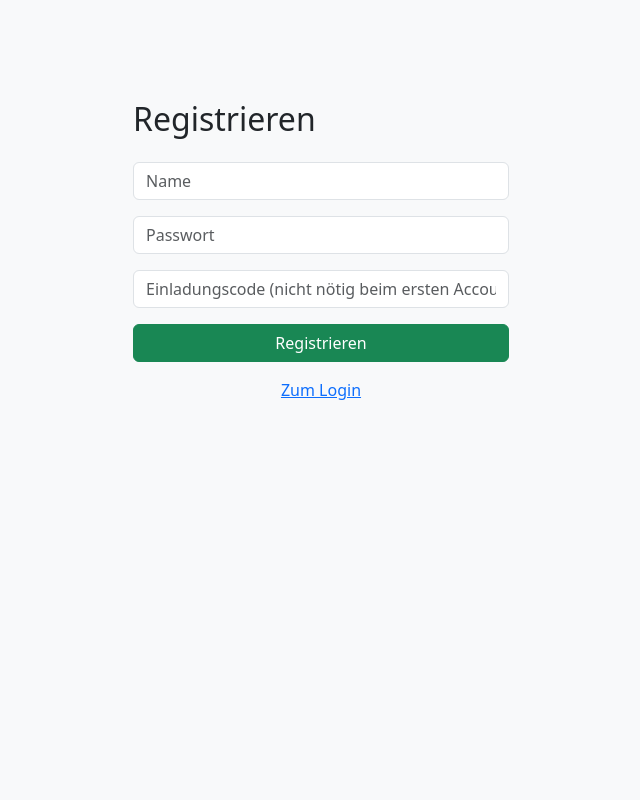
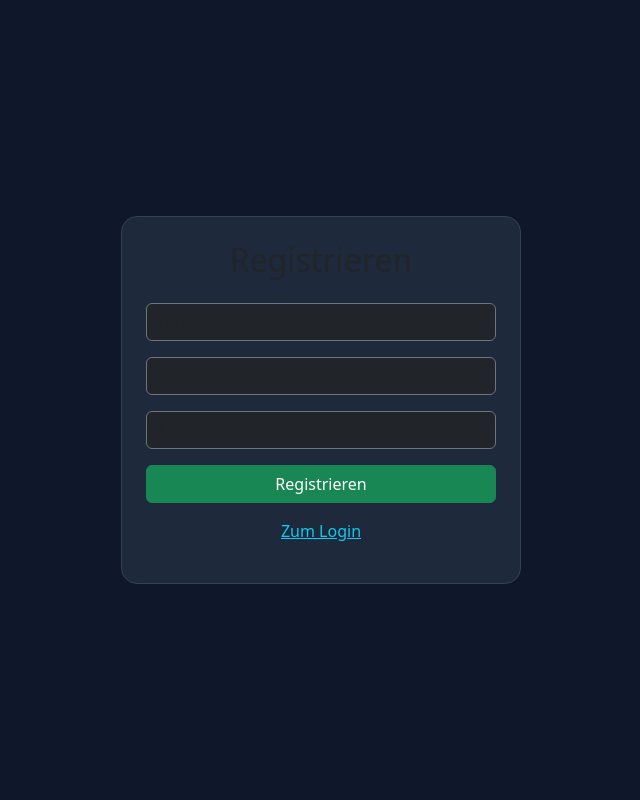
Before and after one commit to fred3793/Dart-training, a Flask app: page /register in a window 1280 px wide. Shown: the whole page, without its empty margins (319-959 px from the left). Run offline with Flask 3, Linux system fonts and the light colour scheme.

Commit message:
Aktualisieren von register.html

```diff
--- a/templates/register.html
+++ b/templates/register.html
@@ -2,12 +2,18 @@
 <html lang="de">
 <head>
     <meta charset="UTF-8">
+    <meta name="viewport" content="width=device-width, initial-scale=1.0">
     <title>Registrieren</title>
     <link href="https://cdn.jsdelivr.net/npm/bootstrap@5.3.2/dist/css/bootstrap.min.css" rel="stylesheet">
+    <style>
+        body { background: #0f172a; color: #e2e8f0; }
+        .card { background: #1e293b; border: 1px solid #334155; border-radius: 16px; }
+    </style>
 </head>
-<body class="bg-light">
-<div class="container" style="max-width:400px; margin-top:100px;">
-    <h2 class="mb-4">Registrieren</h2>
+<body>
+<div class="container d-flex align-items-center justify-content-center" style="min-height: 100vh;">
+    <div class="card p-4" style="width: 100%; max-width: 400px;">
+        <h2 class="mb-4 text-center">Registrieren</h2>
         {% with messages = get_flashed_messages() %}
             {% if messages %}
                 {% for message in messages %}
@@ -17,17 +23,18 @@
         {% endwith %}
         <form method="post">
             <div class="mb-3">
-            <input type="text" name="username" class="form-control" placeholder="Name" required>
+                <input type="text" name="username" class="form-control bg-dark text-light border-secondary" placeholder="Name" required>
             </div>
             <div class="mb-3">
-            <input type="password" name="password" class="form-control" placeholder="Passwort" required>
+                <input type="password" name="password" class="form-control bg-dark text-light border-secondary" placeholder="Passwort" required>
             </div>
             <div class="mb-3">
-            <input type="text" name="invite_code" class="form-control" placeholder="Einladungscode (nicht nötig beim ersten Account)" value="{{ request.args.get('code','') }}">
+                <input type="text" name="invite_code" class="form-control bg-dark text-light border-secondary" placeholder="Einladungscode (optional)" value="{{ request.args.get('code','') }}">
             </div>
             <button class="btn btn-success w-100">Registrieren</button>
         </form>
-    <p class="mt-3 text-center"><a href="{{ url_for('login') }}">Zum Login</a></p>
+        <p class="mt-3 text-center"><a href="{{ url_for('login') }}" class="text-info">Zum Login</a></p>
+    </div>
 </div>
 </body>
 </html>
```
Lines whose indentation alone changed are shown as unchanged.
